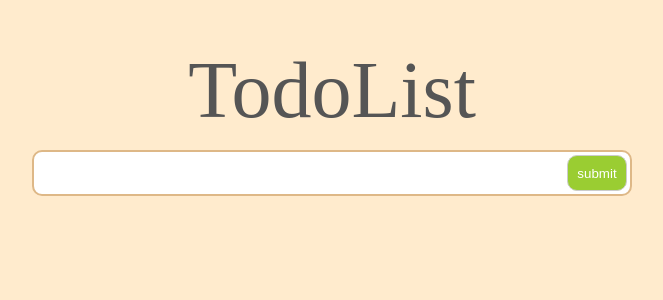
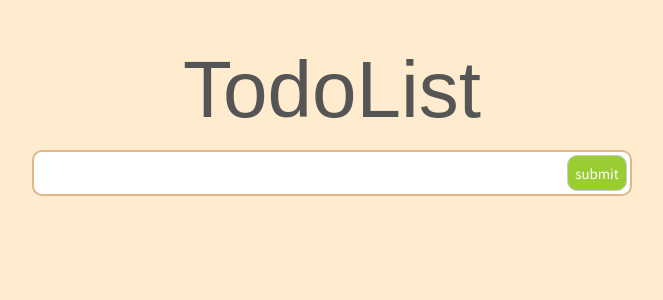
Before and after one commit to shlee9999/React-TodoList, a React (Vite) app: page / in a window 1280 px wide. Shown: the top 300 px of the page, without its empty margins (308-971 px from the left). Built offline with nearby package versions, Linux system fonts and the light colour scheme.

Commit message:
Design: 폰트 적용

```diff
--- a/index.html
+++ b/index.html
@@ -5,6 +5,12 @@
     <link rel="icon" type="image/svg+xml" href="/vite.svg" />
     <meta name="viewport" content="width=device-width, initial-scale=1.0" />
     <title>TodoList</title>
+    <link rel="preconnect" href="https://fonts.googleapis.com" />
+    <link rel="preconnect" href="https://fonts.gstatic.com" crossorigin />
+    <link
+      href="https://fonts.googleapis.com/css2?family=Noto+Sans+KR:wght@100..900&display=swap"
+      rel="stylesheet"
+    />
   </head>
   <body>
     <div id="root"></div>
--- a/src/components/TodoItem/style.css
+++ b/src/components/TodoItem/style.css
@@ -56,6 +56,7 @@
 .editor {
   background-color: transparent;
   flex: 1;
+  margin-left: 5px;
 }
 .text {
   text-align: left;
@@ -64,7 +65,6 @@
 
 .editor {
   padding: 0;
-  margin: 0;
   border: none;
   outline: none;
   font-size: 1rem;
--- a/src/global.css
+++ b/src/global.css
@@ -5,4 +5,8 @@
 
 * {
   box-sizing: border-box;
+  font-family: 'Noto Sans KR', sans-serif;
+  font-optical-sizing: auto;
+  font-weight: 400;
+  font-style: normal;
 }
--- a/src/pages/style.css
+++ b/src/pages/style.css
@@ -4,6 +4,7 @@
   padding: 50px 0;
 }
 .logo {
+  font-family: sans-serif;
   font-size: 5rem;
   color: #555;
   text-align: center;
```
